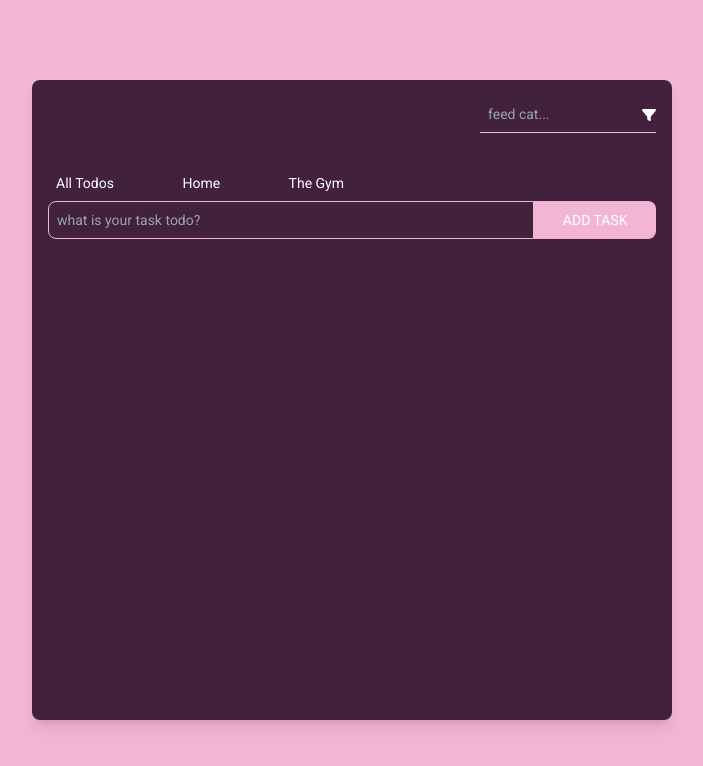
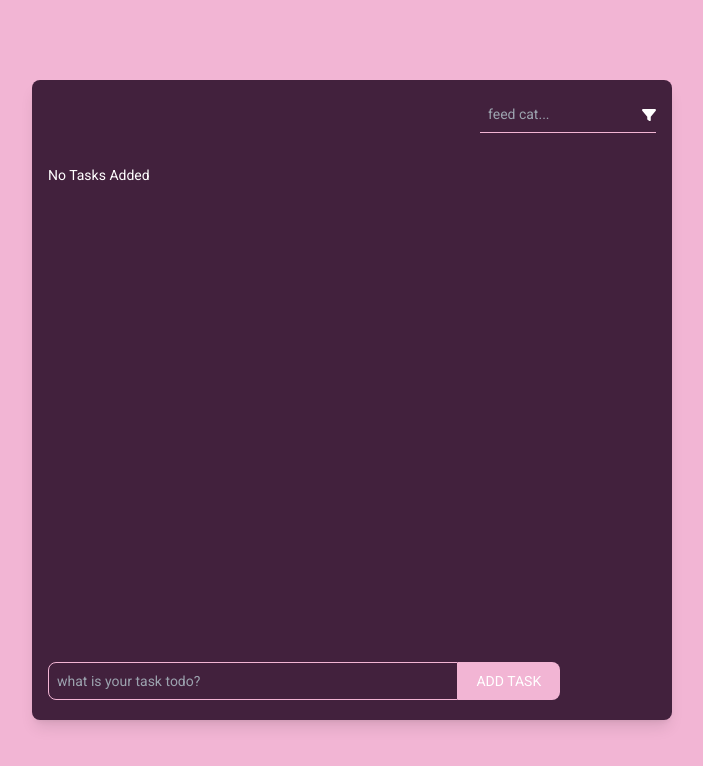
Before and after one commit to IvyMurage/simple-todo-app, a React (Vite) app: page / in a window 1280 px wide. Shown: the top 766 px of the page, without its empty margins (288-991 px from the left). Built offline with nearby package versions, Linux system fonts and the light colour scheme.

Commit message:
chore: remove unnessary files

```diff
--- a/src/App.tsx
+++ b/src/App.tsx
@@ -1,23 +1,11 @@
-import { Route, Routes } from "react-router-dom"
 import Frame from "./components/frame"
-import Home from "./components/Home"
-import Office from "./components/Office"
-import TodoContainer from "./components/todo-container"
+
 
 function App() {
 
   return (
     <>
-      <Routes>
-        <Route path="/" element={<Frame />}>
-          <Route path="/all" element={<TodoContainer />}>
-
-            <Route path='/all/home' element={<Home />} />
-            <Route path="/all/office" element={<Office />} />
-          </Route>
-
-        </Route>
-      </Routes>
+      <Frame />
     </>
   )
 }
--- a/src/components/Home.tsx
+++ /dev/null
@@ -1,9 +0,0 @@
-import React from 'react'
-
-function Home() {
-    return (
-        <div>Helllo</div>
-    )
-}
-
-export default Home
--- a/src/components/Nav.tsx
+++ /dev/null
@@ -1,14 +0,0 @@
-import { useState } from 'react'
-import { NavLink } from 'react-router-dom'
-
-function Nav() {
-    const [active, setActive] = useState(false)
-    return (
-        <div className="flex p-2 justify-between max-w-1/2">
-            <NavLink to='/all'>All Todos</NavLink>
-            <NavLink to='/all/home'>Home</NavLink>
-            <NavLink to='/office'>The Gym</NavLink>
-        </div >)
-}
-
-export default Nav
--- a/src/components/Office.tsx
+++ /dev/null
@@ -1,9 +0,0 @@
-import React from 'react'
-
-function Office() {
-    return (
-        <div>Office</div>
-    )
-}
-
-export default Office
--- /dev/null
+++ b/src/components/TodoList.tsx
@@ -0,0 +1,9 @@
+import React from 'react'
+
+function TodoList() {
+    return (
+        <div>TodoList</div>
+    )
+}
+
+export default TodoList
--- a/src/components/todo-container.tsx
+++ b/src/components/todo-container.tsx
@@ -3,7 +3,6 @@ import TodoItem from './todo-item'
 import Search from './Search'
 import { useTodoContextState } from '../context/TodoContext'
 import { nanoid } from 'nanoid'
-import Nav from './Nav'
 import { TodoItemType } from '../types'
 import { useState } from 'react'
 
@@ -30,11 +29,10 @@ function TodoContainer() {
         setVisible(true)
     }
     return (
-        <div className='w-1/2  overflow-y-scroll text-white p-4 rounded-lg shadow-lg h-[80vh] bg-todoContainer'>
+        <div className='w-1/2 relative flex flex-col  text-white p-4 rounded-lg shadow-lg h-[80vh] bg-todoContainer'>
 
             <Search />
-            <Nav />
-            {taskList}
+            {taskList.length > 0 ? taskList : <h2 className='justify-self-center place-items-center'>No Tasks Added</h2>}
             <TodoForm
                 task={task}
                 addTask={addTask}
--- a/src/components/todo-form.tsx
+++ b/src/components/todo-form.tsx
@@ -44,7 +44,7 @@ function TodoForm({ task, addTask, visible, setVisible }: TodoProps) {
 
 
     return (
-        <form className='w-full flex justify-between' onSubmit={!visible ? handleSubmit : handleEdit}>
+        <form className='w-4/5 mb-5 flex m-auto absolute bottom-0 justify-between' onSubmit={!visible ? handleSubmit : handleEdit}>
             <input className='max-w-4/5 focus:border-transparent focus:ring-0 focus:ring-offset-0 flex-grow py-2 px-2 border-1 rounded-l-lg border-frame bg-transparent' placeholder="what is your task todo?" value={task.title} onChange={handleTaskChange} name='task' />
             <input type='submit' value={`${visible ? 'EDIT' : 'ADD'} TASK`} className=' p-2 focus:border-transparent focus:ring-0 focus:ring-offset-0 bg-frame rounded-r-lg flex-grow max-w-[20%]' />
         </form>
--- a/src/main.tsx
+++ b/src/main.tsx
@@ -3,14 +3,13 @@ import ReactDOM from 'react-dom/client'
 import App from './App.tsx'
 import './index.css'
 import TodoProvider from './context/TodoContext.tsx'
-import { BrowserRouter } from 'react-router-dom'
 
 ReactDOM.createRoot(document.getElementById('root')!).render(
   <React.StrictMode>
-    <BrowserRouter>
-      <TodoProvider>
-        <App />
-      </TodoProvider>
-    </BrowserRouter>
+
+    <TodoProvider>
+      <App />
+    </TodoProvider>
+
   </React.StrictMode>,
 )
```
